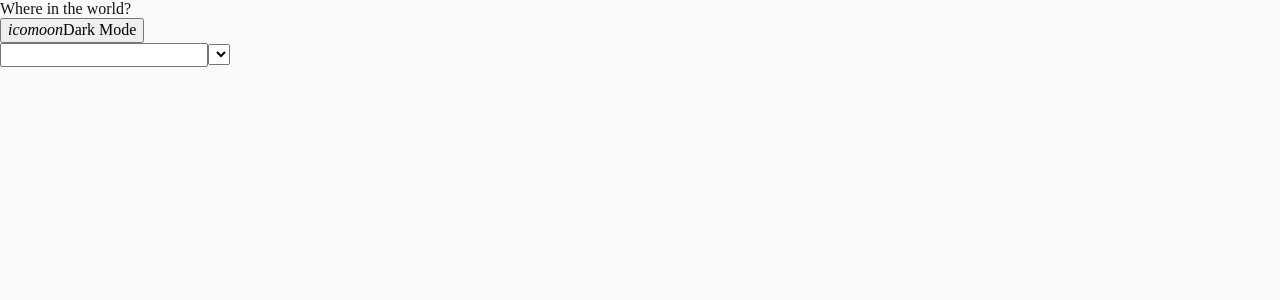
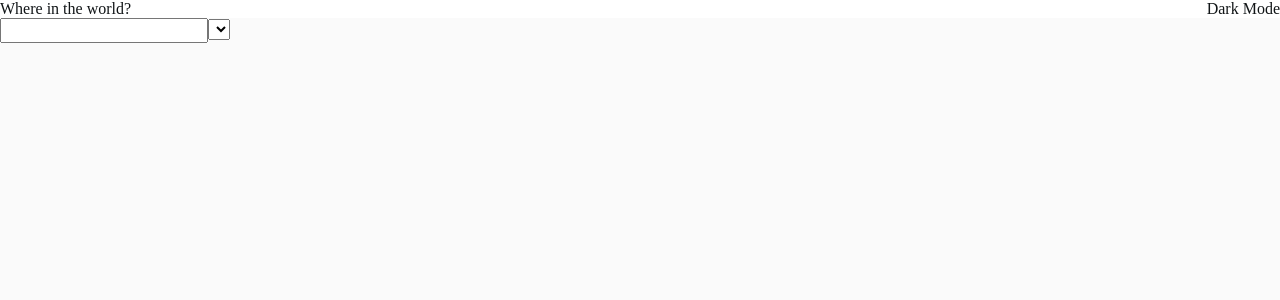
Before and after one commit to martinelias1312/rest-countries-api, an Angular app in the folder rest-countries-api/: page / in a window 1280 px wide. Shown: the top 300 px of the page. Built offline with nearby package versions, Linux system fonts and the light colour scheme; a web font is replaced by a local one.

Commit message:
develop: Added icons, basic css

```diff
--- a/rest-countries-api/src/app/shared/navigation/navigation.component.html
+++ b/rest-countries-api/src/app/shared/navigation/navigation.component.html
@@ -1,8 +1,10 @@
 <nav>
   <ul>
     <li>Where in the world?</li>
-    <li>
-      <button (click)="onSetColorMode()"><i>icomoon</i>Dark Mode</button>
+    <li (click)="onSetColorMode()">
+      <i class="fas fa-moon" *ngIf="darkMode"></i>
+      <i class="far fa-moon" *ngIf="!darkMode"></i>
+      Dark Mode
     </li>
   </ul>
 </nav>
--- a/rest-countries-api/src/app/shared/navigation/navigation.component.scss
+++ b/rest-countries-api/src/app/shared/navigation/navigation.component.scss
@@ -0,0 +1,8 @@
+nav {
+  background-color: var(--el-color);
+  ul {
+    display: flex;
+    flex-direction: row;
+    justify-content: space-between;
+  }
+}
```
